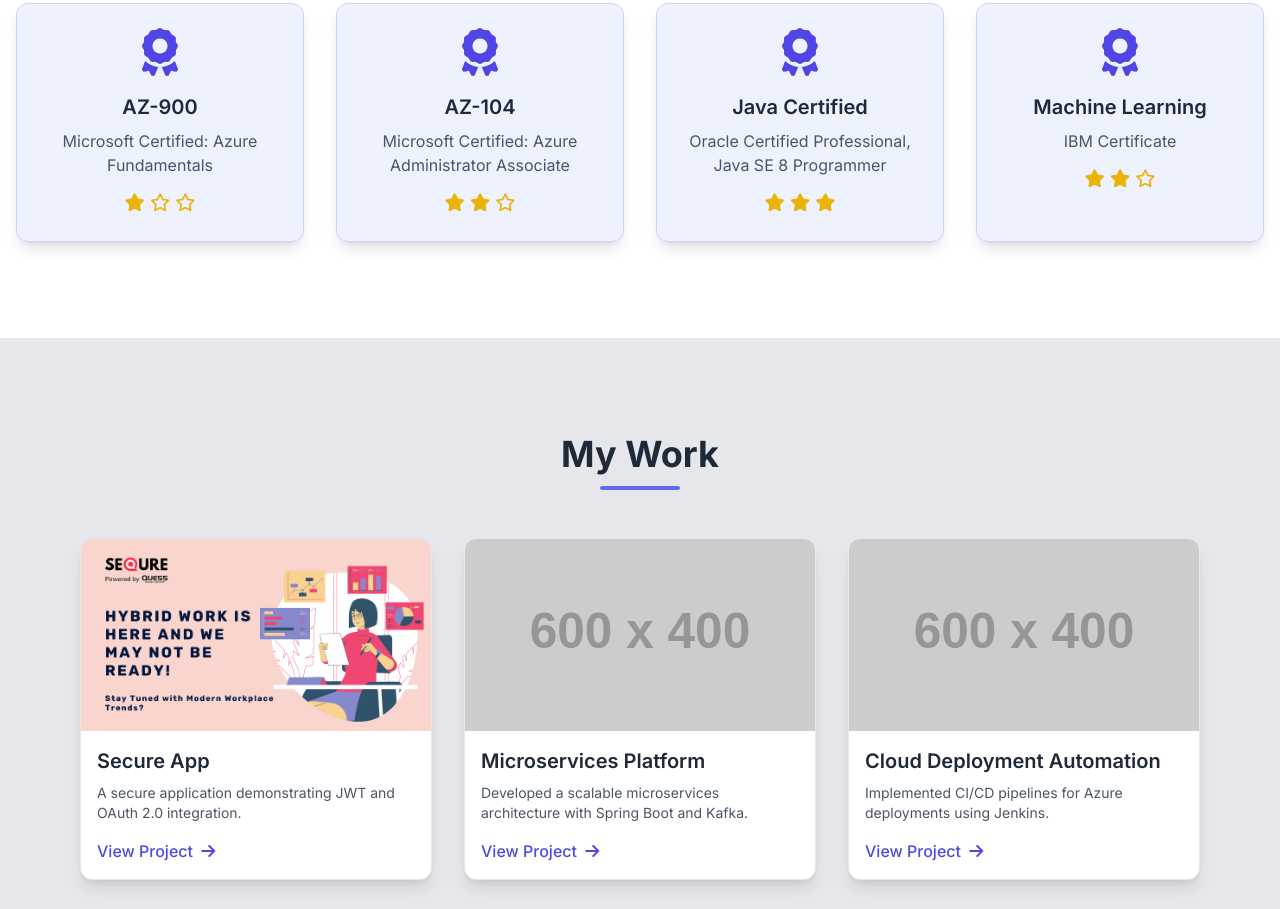
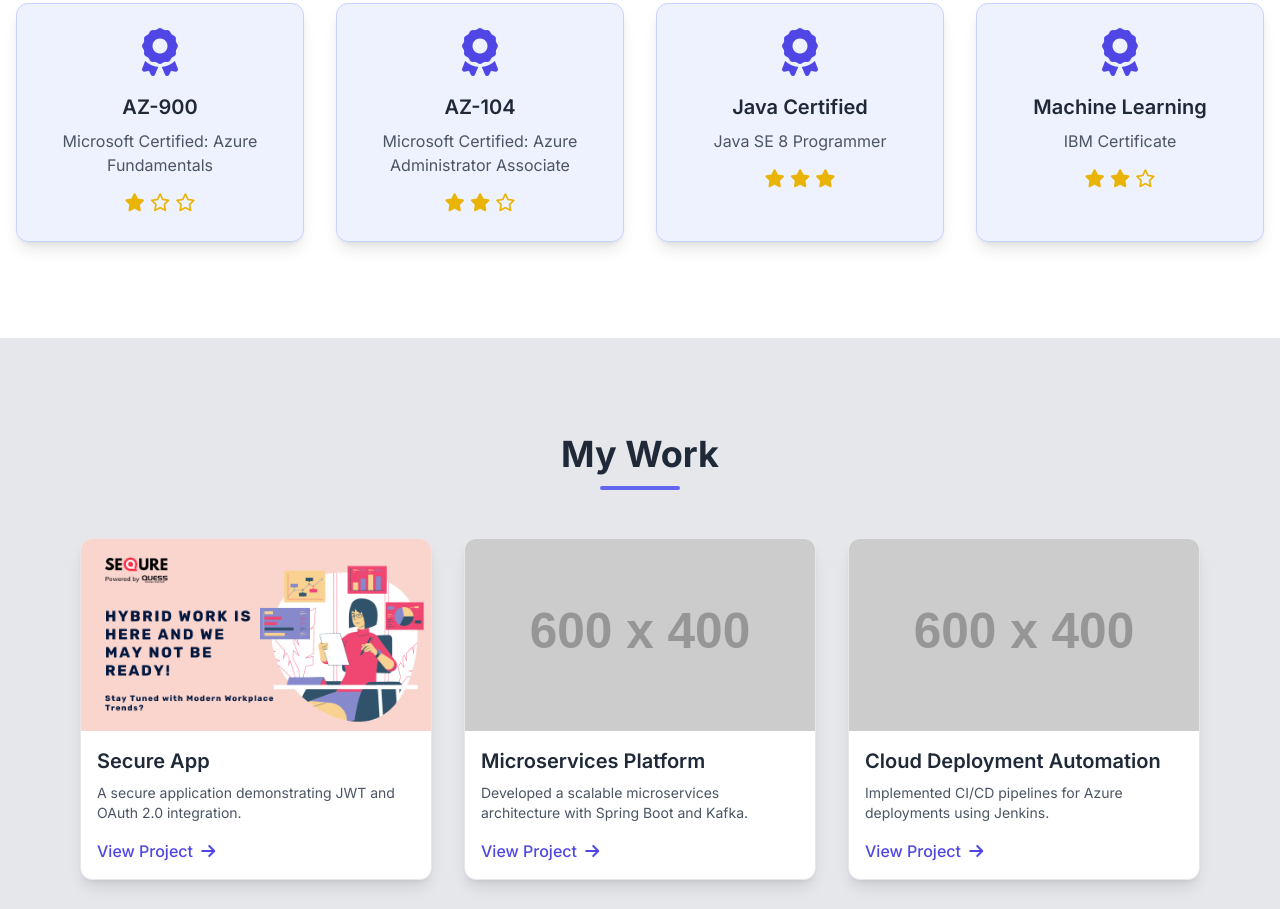
Before and after one commit to sandeepk001/PortfolioSK, a plain HTML site: page index.html in a window 1280 px wide. Shown: the part 2936-3845 px from the top of the page. Drawn offline with nearby package versions, Linux system fonts and the light colour scheme; placeholder pictures from the web are drawn by us.

Commit message:
Update index.html

```diff
--- a/index.html
+++ b/index.html
@@ -267,7 +267,7 @@
                             <i class="fas fa-award"></i>
                         </div>
                         <h3 class="text-xl font-semibold text-gray-800 mb-2">Java Certified</h3>
-                        <p class="text-gray-600 mb-3">Oracle Certified Professional, Java SE 8 Programmer</p>
+                        <p class="text-gray-600 mb-3">Java SE 8 Programmer</p>
                         <div class="text-yellow-500 text-lg">
                             <i class="fas fa-star"></i>
                             <i class="fas fa-star"></i>
```
